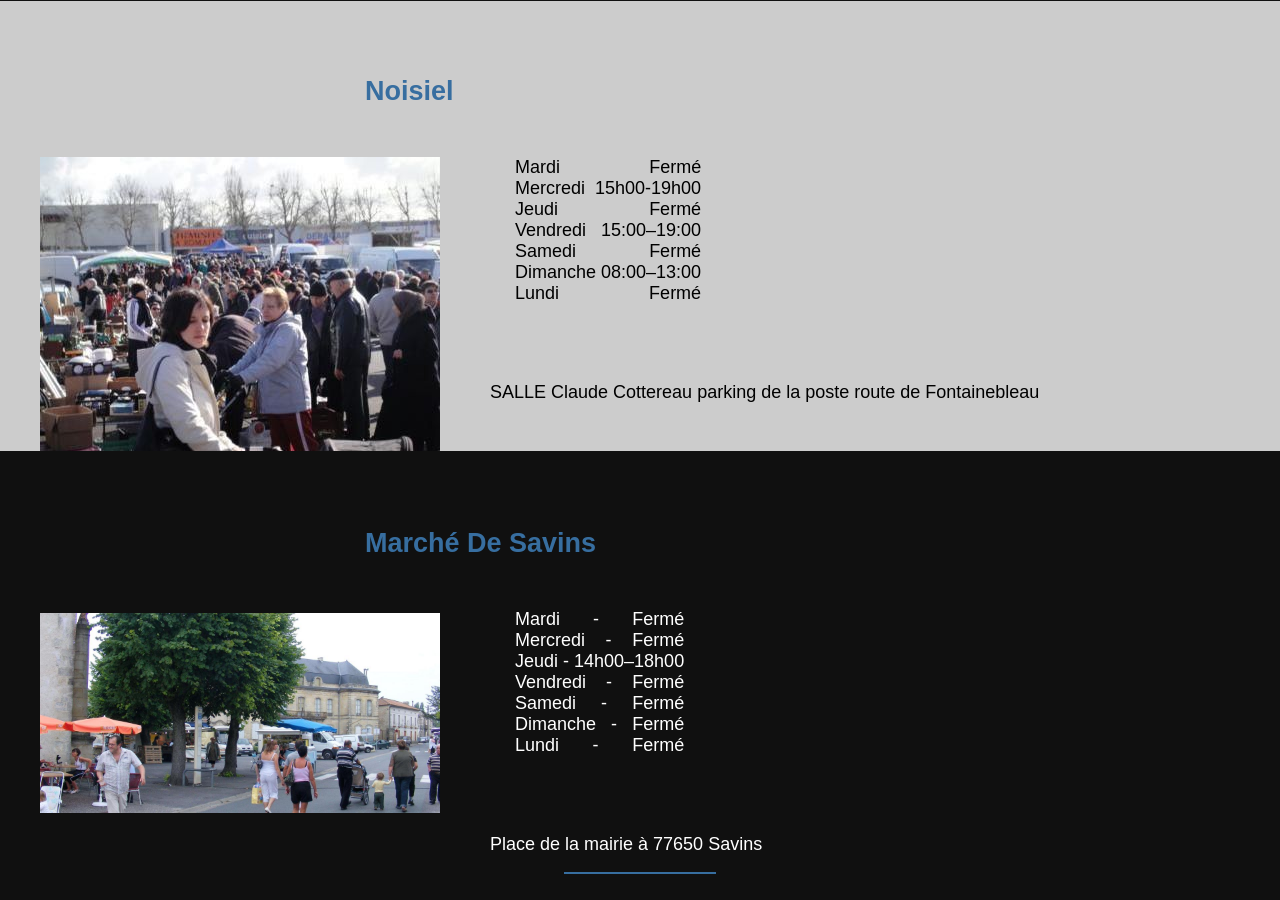
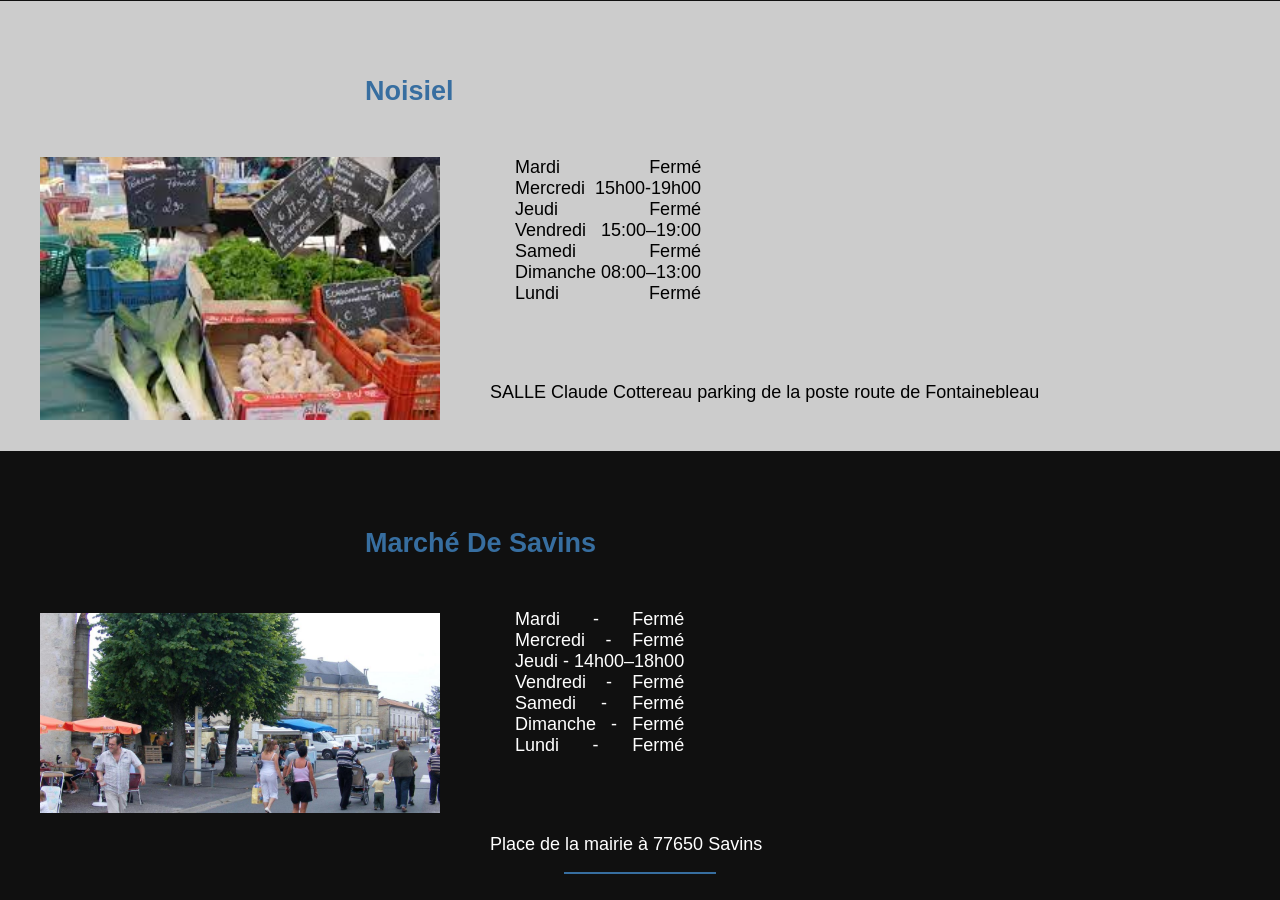
Before and after one commit to maxime-fleury/Departement, a PHP site: page /marche.php in a window 1280 px wide. Shown: the part 838-1738 px from the top of the page. Run offline with PHP 8.4, Linux system fonts and the light colour scheme; some libraries are stand-ins or nearby versions.

Commit message:
fixed slight picture issue

```diff
--- a/marche.php
+++ b/marche.php
@@ -39,7 +39,7 @@ require($files_path."header.php");
             </p>
         </div>
         <div class="second_img marche_img">
-            <img class="second_img marche_img" src="img/marche4.jpg" alt="Illustration du quatrième marche" />
+            <img class="second_img marche_img" src="img/marche2.jpg" alt="Illustration du quatrième marche" />
         </div>
         <hr class="second_hr">
     </section>
```
